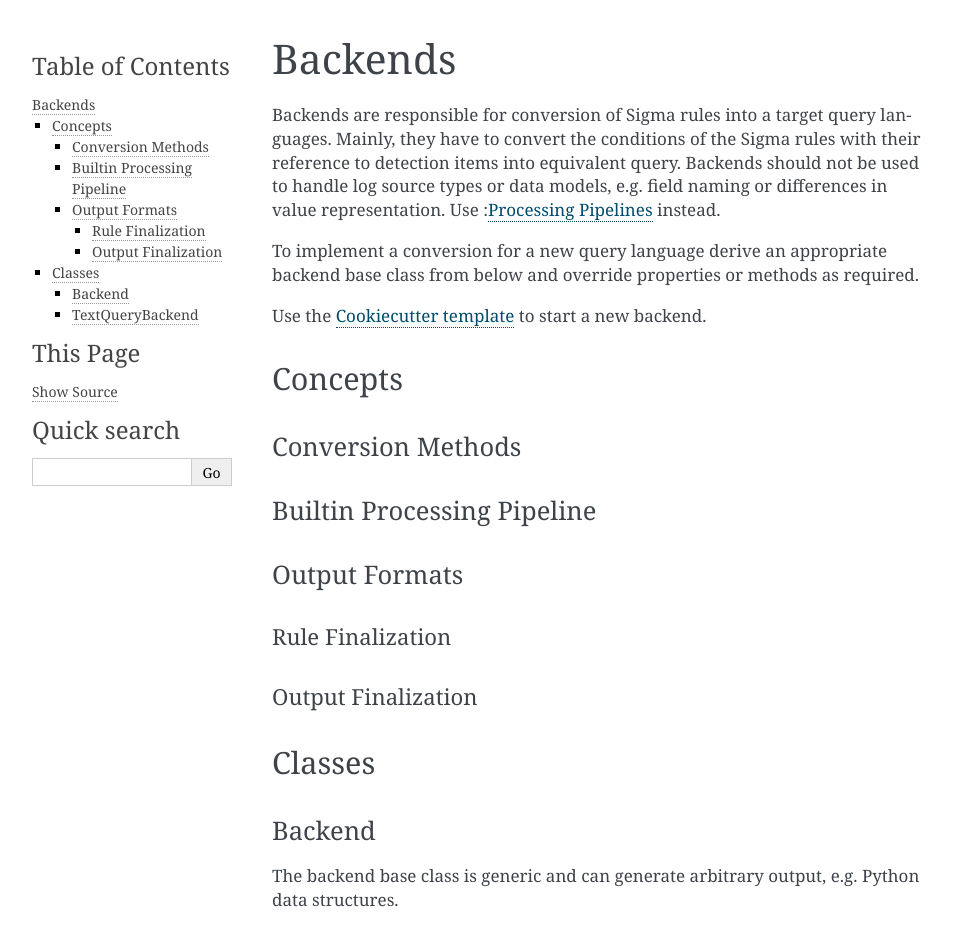
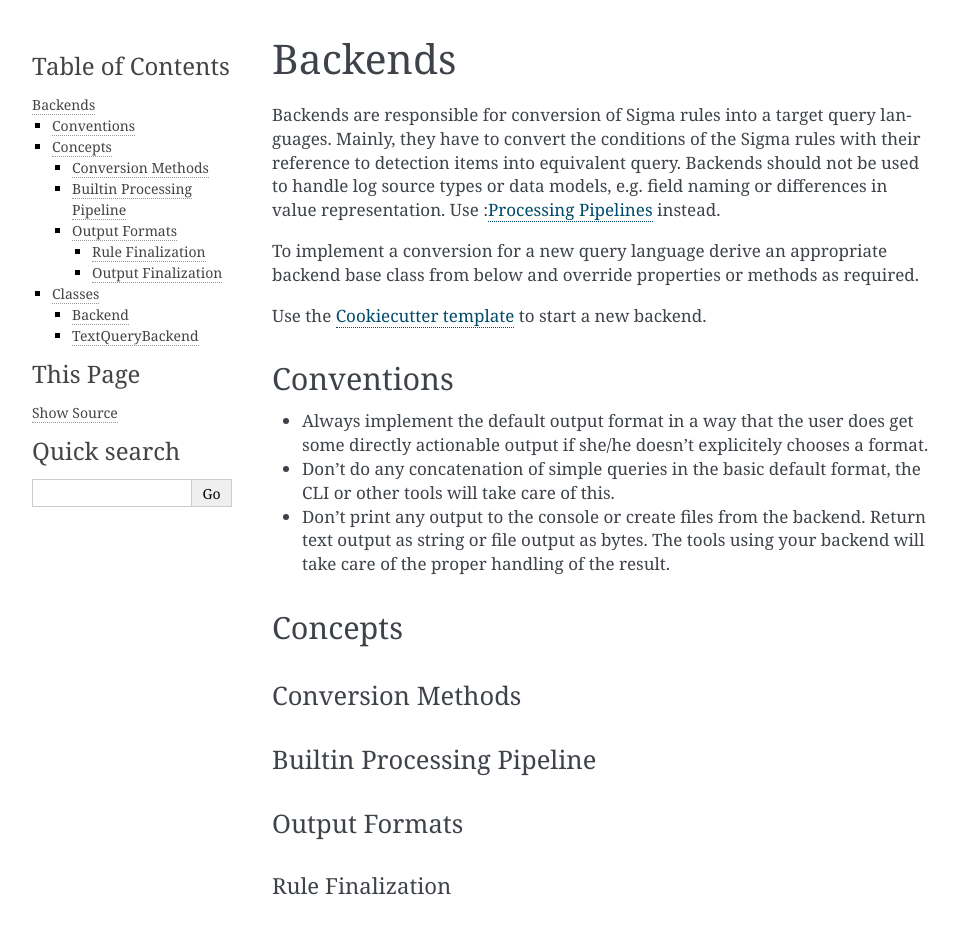
Before and after one commit to SigmaHQ/pySigma, a Sphinx documentation site: the page built from docs/Backends.rst, in a window 1280 px wide, cut to the strip 0-925 px from the top of the page. Shown: the whole strip, without its empty margins (148-1107 px from the left). Built offline with Sphinx 7.4.7, drawn with Linux system fonts in a browser that asks for light colours.

Commit message:
Doc: backend conventions

```diff
--- a/docs/Backends.rst
+++ b/docs/Backends.rst
@@ -11,6 +11,17 @@ below and override properties or methods as required.
 
 Use the `Cookiecutter template <https://github.com/SigmaHQ/cookiecutter-pySigma-backend>`_ to start a
 new backend.
+
+Conventions
+***********
+
+* Always implement the default output format in a way that the user does get some directly
+  actionable output if she/he doesn't explicitely chooses a format.
+* Don't do any concatenation of simple queries in the basic default format, the CLI or other tools
+  will take care of this.
+* Don't print any output to the console or create files from the backend. Return text output as
+  string or file output as bytes. The tools using your backend will take care of the proper handling
+  of the result.
 
 Concepts
 ********
```
